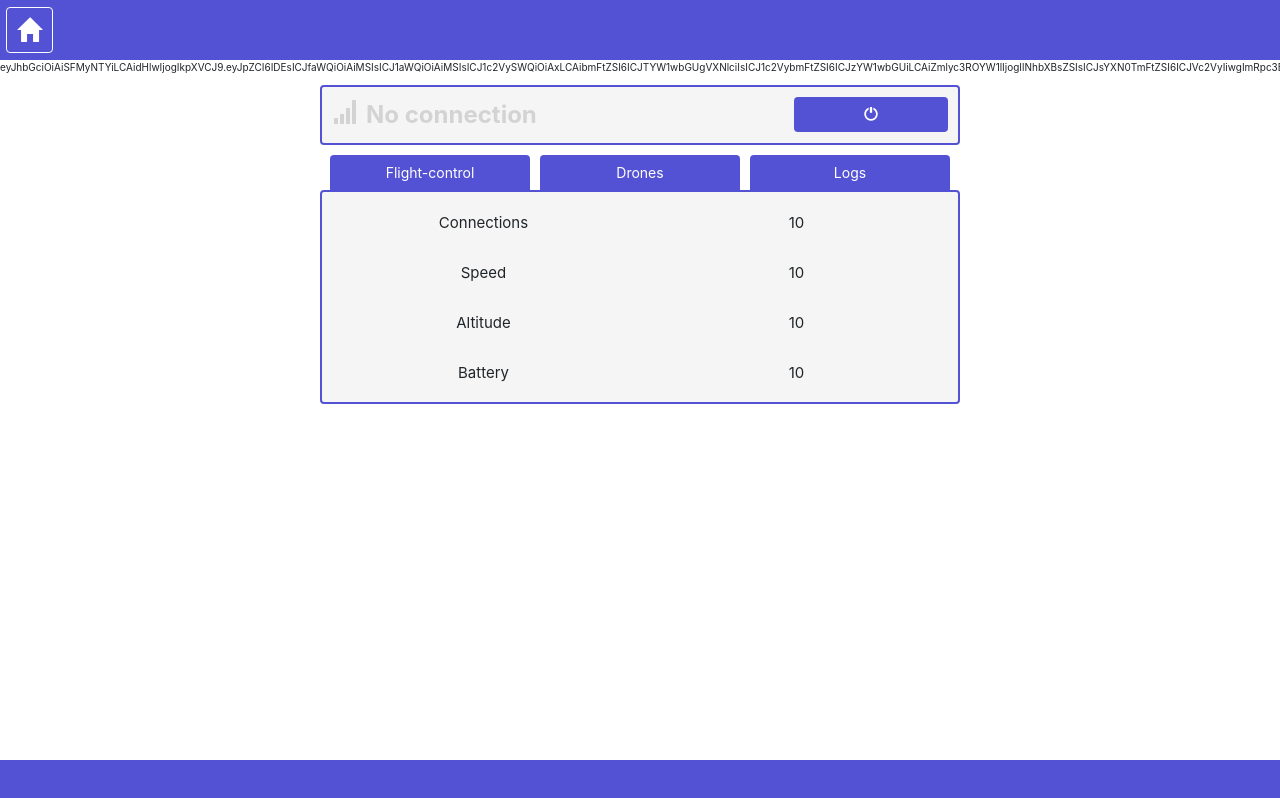
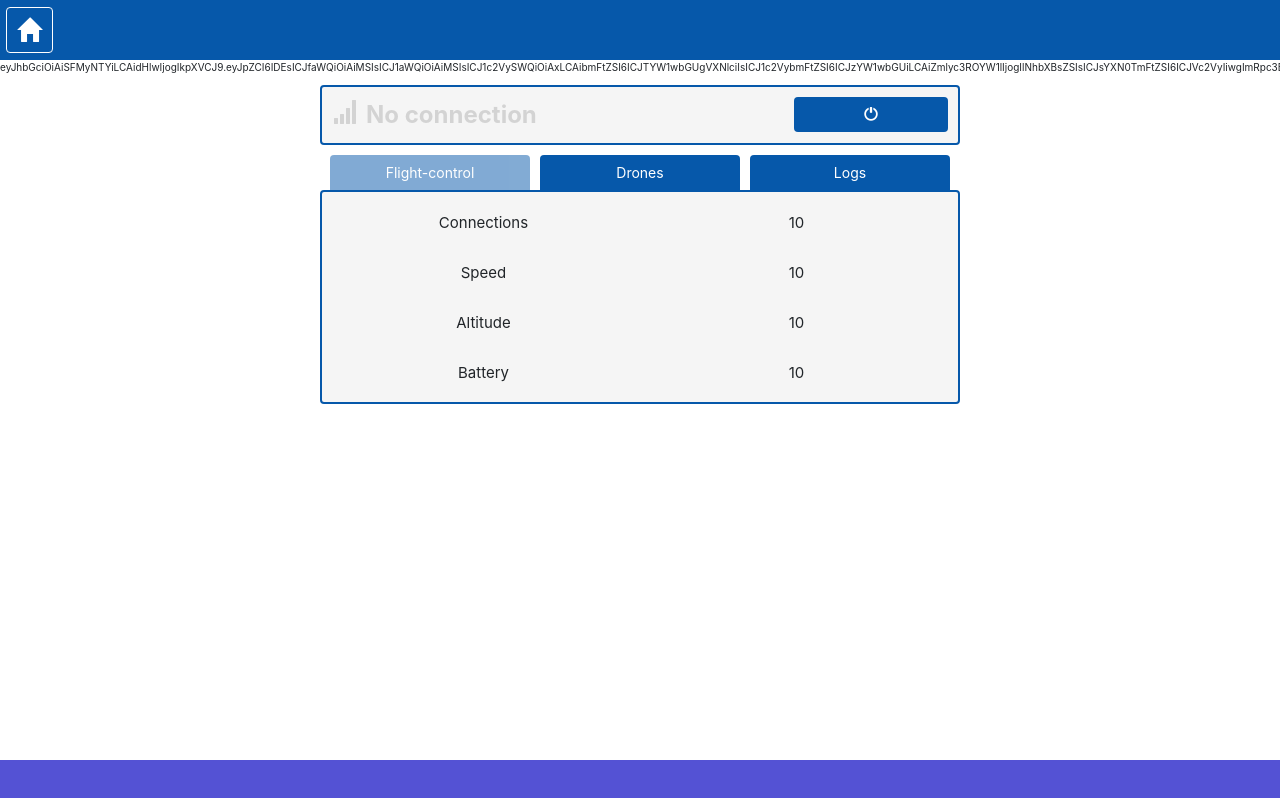
Before and after one commit to G1F18-IoD/Frontend-Development, an Angular app: page /home in a window 1280 px wide. Shown: the top 798 px of the page. Built offline with nearby package versions, Linux system fonts and the light colour scheme; sample sign-in values are in the browser's storage.

Commit message:
Added a test call to the backend. Changed some colors.

```diff
--- a/src/app/modules/framework/viewes/header/header.component.css
+++ b/src/app/modules/framework/viewes/header/header.component.css
@@ -1,7 +1,7 @@
 header {
     width: 100%;
     height: 60px;
-    background-color: rgb(84, 82, 212);
+    background-color: #0658aa;
 }
 
 .header-menubar {
--- a/src/app/modules/framework/viewes/home/sub-components/dashboard/dashboard.component.css
+++ b/src/app/modules/framework/viewes/home/sub-components/dashboard/dashboard.component.css
@@ -5,7 +5,7 @@
 
 .dashboard-div {
     background-color: whitesmoke;
-    border: 2px solid rgb(84, 82, 212);
+    border: 2px solid #0658aa;
     border-radius: 4px;
     width: 50%;
     padding: 10px;
@@ -39,3 +39,7 @@
     border-bottom-left-radius: 0px;
     border-bottom-right-radius: 0px;
 }
+
+.tab-selected {
+    opacity: 0.5;
+}
--- a/src/app/modules/framework/viewes/home/sub-components/dashboard/dashboard.component.html
+++ b/src/app/modules/framework/viewes/home/sub-components/dashboard/dashboard.component.html
@@ -6,7 +6,7 @@
       <label class="connection-label">{{connection | propercase}}</label>
     </div>
     <div class="off-btn">
-      <button class="form-btn off-btn">
+      <button class="form-btn off-btn" (click)="setConnection()">
         <span class="glyphicon glyphicon-off"></span>
       </button>
     </div>
@@ -15,7 +15,8 @@
 
 <!-- Button row -->
 <div class="grid-container btn-row-grid button-row center-div">
-  <button *ngFor="let button of buttonRowHeaders; let i = index;" class="form-btn row-btn" (click)="setState(i)">{{button | propercase}}</button>
+  <button *ngFor="let button of buttonRowHeaders; let i = index;" class="form-btn row-btn" [ngClass]="{ 'tab-selected': state == i }"
+    (click)="setState(i)">{{button | propercase}}</button>
 </div>
 
 <!-- Selected component -->
--- a/src/app/modules/framework/viewes/home/sub-components/dashboard/dashboard.component.ts
+++ b/src/app/modules/framework/viewes/home/sub-components/dashboard/dashboard.component.ts
@@ -1,4 +1,6 @@
 import { Component, OnInit } from '@angular/core';
+import { HttpDefined } from '../../../../interfaces/http-defined';
+import { HttpReqsService } from '../../../../framework-export-barrel';
 
 @Component({
   selector: 'app-dashboard',
@@ -12,7 +14,7 @@ export class DashboardComponent implements OnInit {
 
   public state = 0;
 
-  constructor() { }
+  constructor(private httpReqs: HttpReqsService) { }
 
   ngOnInit() {
   }
@@ -21,4 +23,8 @@ export class DashboardComponent implements OnInit {
     this.state = _state;
   }
 
+  public setConnection() {
+
+  }
+
 }
--- a/src/app/modules/framework/viewes/home/sub-components/drone-selector/drone-selector.component.css
+++ b/src/app/modules/framework/viewes/home/sub-components/drone-selector/drone-selector.component.css
@@ -5,3 +5,10 @@ td, th {
 table {
     margin-bottom: 0;
 }
+
+.selector-row-btn {
+    width: 100%;
+    margin-bottom: 10px;
+    height: 19px;
+    font-size: 12px;
+}
--- a/src/app/modules/framework/viewes/home/sub-components/drone-selector/drone-selector.component.html
+++ b/src/app/modules/framework/viewes/home/sub-components/drone-selector/drone-selector.component.html
@@ -1,14 +1,16 @@
 <div>
+  <button class="form-sub-btn selector-row-btn" (click)="refresh()"><span class="glyphicon glyphicon-refresh"></span></button>
+
   <table class="table table-striped table-bordered">
     <tr>
       <th *ngFor="let header of headers">
         {{header | propercase}}
       </th>
     </tr>
-    <tr *ngFor="let drone of drones">
-      <td>{{drone['port']}}</td>
+    <tr *ngFor="let drone of availableDrones;">
+      <td>{{drone['id']}}</td>
       <td>{{drone['ip']}}</td>
-      <td><button class="form-btn">Connect</button></td>
+      <td><button class="form-sub-btn">Connect</button></td>
     </tr>
   </table>
 </div>
--- a/src/app/modules/framework/viewes/home/sub-components/drone-selector/drone-selector.component.ts
+++ b/src/app/modules/framework/viewes/home/sub-components/drone-selector/drone-selector.component.ts
@@ -1,4 +1,6 @@
 import { Component, OnInit } from '@angular/core';
+import { HttpDefined } from '../../../../interfaces/http-defined';
+import { HttpReqsService } from '../../../../framework-export-barrel';
 
 @Component({
   selector: 'app-drone-selector',
@@ -8,11 +10,34 @@ import { Component, OnInit } from '@angular/core';
 export class DroneSelectorComponent implements OnInit {
 
   public headers = ['port','ip','connect'];
-  public drones = [{"port":"1024","ip":"localhost"},{"port":"1025","ip":"localhost"}];
+  public availableDrones: any;
 
-  constructor() { }
+  constructor(private httpReqs: HttpReqsService) { }
 
   ngOnInit() {
+    this.getDroneList();
+  }
+
+  private getDroneList() {
+    let reqOption: HttpDefined = {
+      requestResource: 'http://skjoldtoft.dk/daniel/hab/index.php',
+      data: {
+        class: "iod_ipconfig",
+        method: "getIps"
+       },
+      statusCode: [200]
+    };
+    this.httpReqs.sendPostRequest(reqOption).subscribe((data) => {
+      // TEST IMPLEMENTATION:
+      if(data != null) {
+        console.log(data);
+        this.availableDrones = data;
+      }
+    });
+  }
+
+  public refresh() {
+    this.getDroneList();
   }
 
 }
--- a/src/styles.css
+++ b/src/styles.css
@@ -18,21 +18,28 @@
     font-size: 14px;
 }
 
-.form-btn {
+.form-btn, .form-sub-btn {
     min-width: 100px;
     height: 35px;
     border-radius: 4px;
-    background-color: rgb(84, 82, 212);
     color: white;
     border: 0;
     font-size: 14px;
+}
+
+.form-btn {
+    background-color: #0658AA;
+}
+
+.form-sub-btn {
+    background-color: #696D51;
 }
 
 .form-label {
     font-size: 14px;
 }
 
-.form-btn:hover {
+.form-btn:hover, .form-sub-btn:hover {
     opacity: 0.5;
     cursor: pointer;
 }
```
